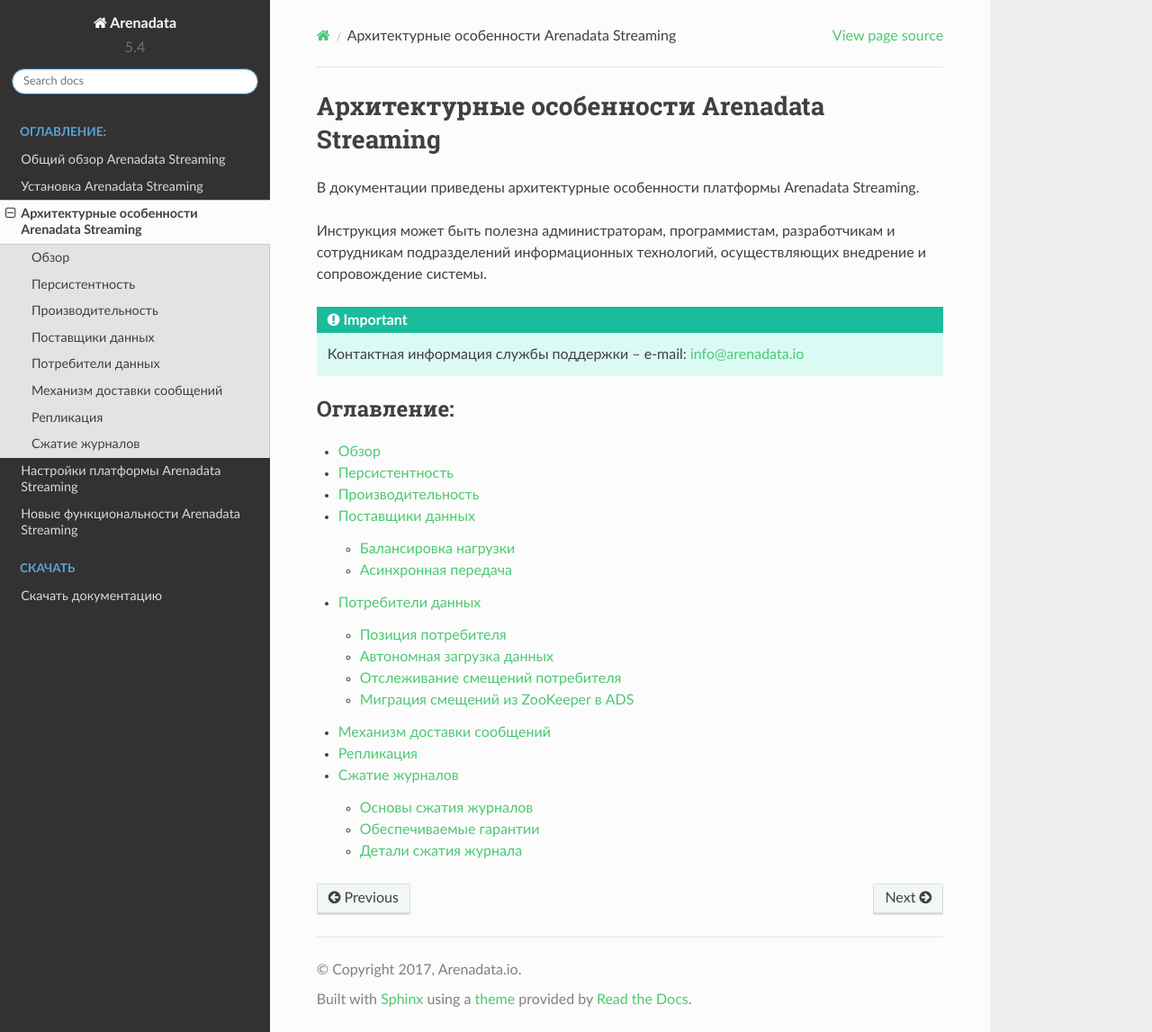
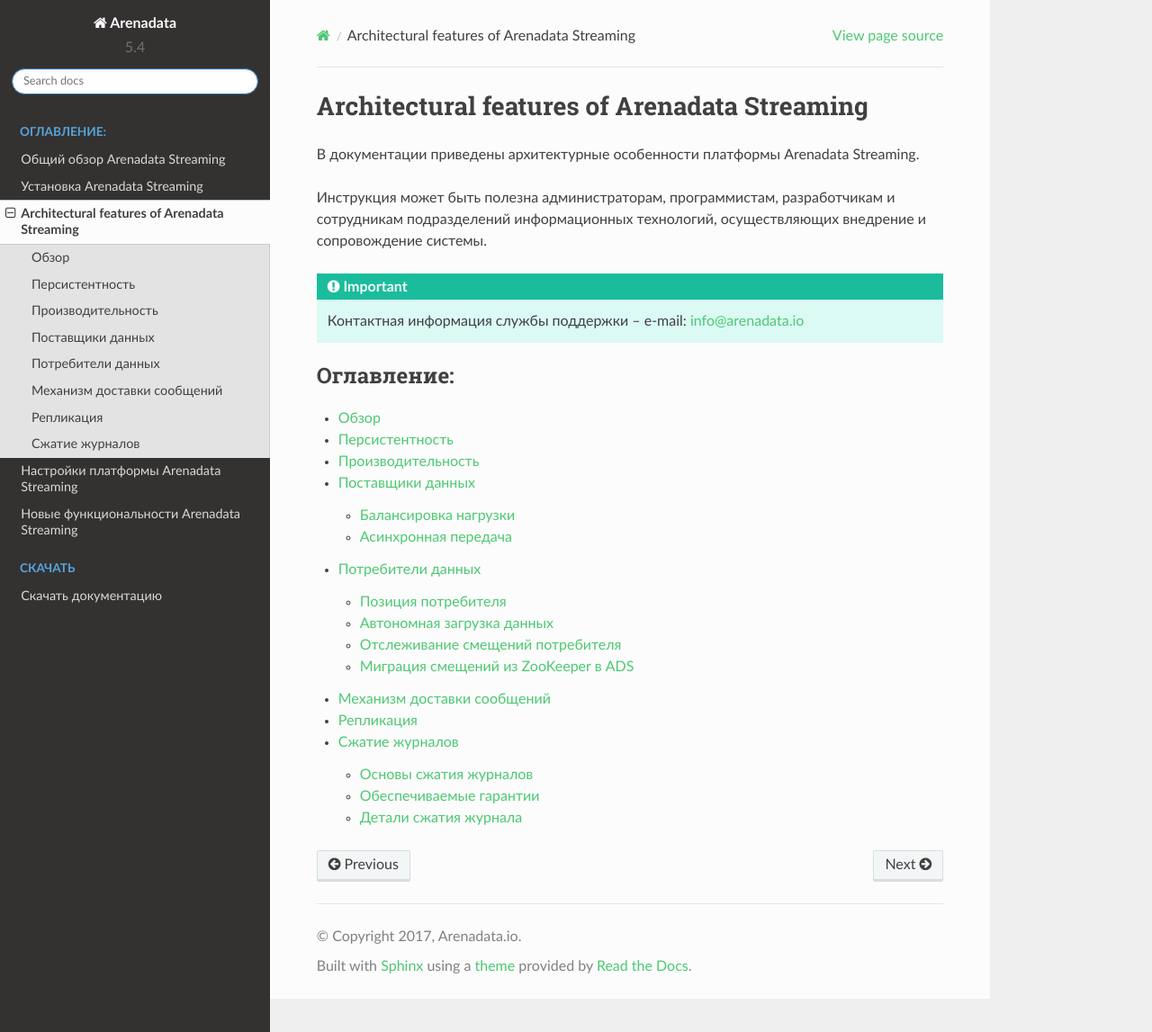
Before and after one commit to arenadata/docs_ads, a Sphinx documentation site: the page built from source/Architecture/index.rst, in a window 1280 px wide and 1147 px high. Shown: the whole window at 90% size. Built offline with Sphinx 7.4.7 and the Read the Docs theme 2.0.0, drawn with Linux system fonts in a browser that asks for light colours; pages that are not in the unit, such as notebooks, are missing from menus.

Commit message:
Update index.rst

```diff
--- a/source/Architecture/index.rst
+++ b/source/Architecture/index.rst
@@ -1,4 +1,4 @@
-Архитектурные особенности Arenadata Streaming
+Architectural features of Arenadata Streaming
 ==============================================
 
 В документации приведены архитектурные особенности платформы Arenadata Streaming.
```
